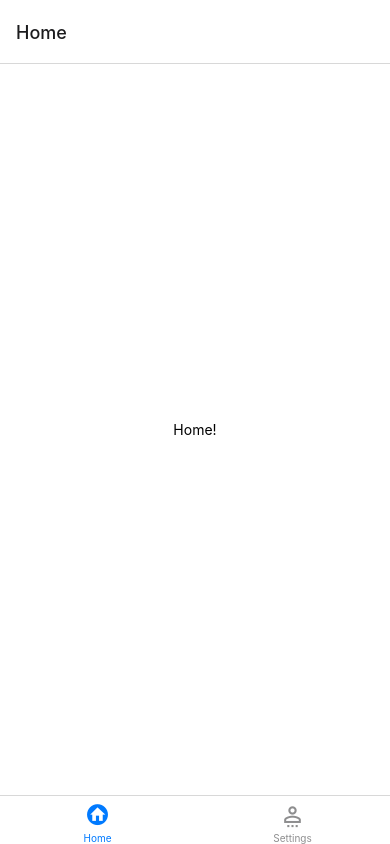
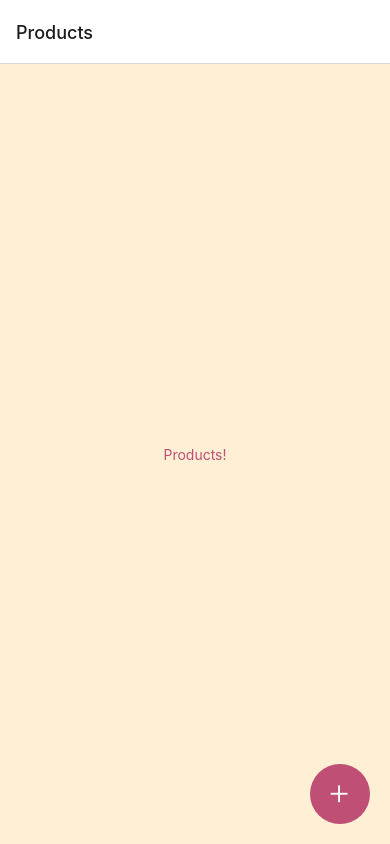
Before and after one commit to sergiycheck/products-react-native-app, a React Native app: screen / in a window 390 px wide. Built offline with nearby package versions, Linux system fonts and the light colour scheme.

Commit message:
feat: products, products-details screens

```diff
--- a/App.tsx
+++ b/App.tsx
@@ -1,51 +1,24 @@
-import { StatusBar } from "expo-status-bar";
-import { StyleSheet, Text, View } from "react-native";
+import MaterialCommunityIcons from "react-native-vector-icons/MaterialCommunityIcons";
 import { NavigationContainer } from "@react-navigation/native";
+import { Products } from "./src/features/products/products";
+import { createNativeStackNavigator } from '@react-navigation/native-stack';
+import { ProductDetails } from "./src/features/product-details/product-details";
 
-import { createBottomTabNavigator } from "@react-navigation/bottom-tabs";
+const Stack = createNativeStackNavigator();
 
-import MaterialCommunityIcons from "react-native-vector-icons/MaterialCommunityIcons";
-
-function HomeScreen() {
-  return (
-    <View style={styles.container}>
-      <Text>Home!</Text>
-    </View>
-  );
-}
-
-function SettingsScreen() {
-  return (
-    <View style={styles.container}>
-      <Text>Settings!</Text>
-    </View>
-  );
-}
-
-const Tab = createBottomTabNavigator();
+export const ScreenNames = {
+  Products: "Products",
+  ProductDetails: "ProductDetails",
+};
 
 function MyTabs() {
   return (
-    <Tab.Navigator
-      initialRouteName="Home"
-      screenOptions={({ route }) => ({
-        tabBarIcon: ({ focused, color, size }) => {
-          let iconName = "";
-
-          if (route.name === "Home") {
-            iconName = focused ? "home-circle" : "home-circle-outline";
-          } else if (route.name === "Settings") {
-            iconName = focused ? "account-settings" : "account-settings-outline";
-          }
-
-          // You can return any component that you like here!
-          return <MaterialCommunityIcons name={iconName} size={size} color={color} />;
-        },
-      })}
+    <Stack.Navigator
+      initialRouteName={ScreenNames.Products}
     >
-      <Tab.Screen name="Home" component={HomeScreen} />
-      <Tab.Screen name="Settings" component={SettingsScreen} />
-    </Tab.Navigator>
+      <Stack.Screen name={ScreenNames.Products} component={Products} />
+      <Stack.Screen  name={ScreenNames.ProductDetails} component={ProductDetails} />
+    </Stack.Navigator>
   );
 }
 
@@ -56,12 +29,3 @@ export default function App() {
     </NavigationContainer>
   );
 }
-
-const styles = StyleSheet.create({
-  container: {
-    flex: 1,
-    backgroundColor: "#fff",
-    alignItems: "center",
-    justifyContent: "center",
-  },
-});
--- a/package.json
+++ b/package.json
@@ -11,16 +11,19 @@
   "dependencies": {
     "@react-navigation/bottom-tabs": "^6.5.8",
     "@react-navigation/native": "^6.1.7",
+    "@react-navigation/native-stack": "^6.9.13",
     "expo": "~49.0.10",
     "expo-status-bar": "~1.6.0",
     "react": "18.2.0",
     "react-native": "0.72.4",
     "react-native-safe-area-context": "4.6.3",
     "react-native-screens": "~3.22.0",
-    "react-native-vector-icons": "^10.0.0"
+    "react-native-vector-icons": "^10.0.0",
+    "styled-components": "^6.0.7"
   },
   "devDependencies": {
     "@babel/core": "^7.20.0",
+    "@trivago/prettier-plugin-sort-imports": "^4.2.0",
     "@types/react": "^18.2.21",
     "@types/react-native-vector-icons": "^6.4.14",
     "typescript": "^5.2.2"
--- /dev/null
+++ b/src/features/product-details/product-details.tsx
@@ -0,0 +1,15 @@
+import { ScreenNames } from "../../../App";
+import { StyledButton, StyledContainer, StyledText } from "../../styled-app";
+
+export function ProductDetails({ navigation }: { navigation: any}) {
+  return (
+    <StyledContainer>
+      <StyledText>Product details!</StyledText>
+      <StyledButton
+        $primary={true}
+        title="Go back"
+        onPress={() => navigation.navigate(ScreenNames.Products)}
+      />
+    </StyledContainer>
+  );
+}
--- /dev/null
+++ b/src/features/products/products.tsx
@@ -0,0 +1,15 @@
+import { ScreenNames } from "../../../App";
+import { AddProductAbsolute, StyledButton, StyledContainer, StyledText } from "../../styled-app";
+import Icon from 'react-native-vector-icons/Ionicons'
+
+export function Products({ navigation }: { navigation: any }) {
+  return (
+    <StyledContainer>
+      <StyledText>Products!</StyledText>
+
+      <AddProductAbsolute onPress={() => navigation.navigate(ScreenNames.ProductDetails)} >
+        <Icon name="add-outline" size={30} color="#fff" />
+      </AddProductAbsolute>
+    </StyledContainer>
+  );
+}
--- /dev/null
+++ b/src/styled-app.ts
@@ -0,0 +1,38 @@
+import styled from "styled-components/native";
+
+export const StyledContainer = styled.View`
+  background-color: papayawhip;
+  flex: 1;
+  align-items: center;
+  justify-content: center;
+`;
+
+export const StyledText = styled.Text`
+  color: #bf4f74;
+`;
+
+export const StyledButton = styled.Button<{ $primary?: boolean; }>`
+  background: ${props => props.$primary ? "#BF4F74" : "white"};
+  color: ${props => props.$primary ? "white" : "#BF4F74"};
+
+  font-size: 1em;
+  margin: 1em;
+  padding: 0.25em 1em;
+  border: 2px solid #BF4F74;
+  border-radius: 3px;
+`;
+
+export const AddProductAbsolute = styled.TouchableOpacity`
+  position: absolute;
+  bottom: 20px;
+  right: 20px;
+  width: 60px;
+  height: 60px;
+  border-radius: 30px;
+  background-color: #BF4F74;
+  align-items: center;
+  justify-content: center;
+  display: flex;
+  justify-content: center;
+  align-items: center;
+`;
--- a/tsconfig.json
+++ b/tsconfig.json
@@ -1,6 +1,6 @@
 {
   "extends": "expo/tsconfig.base",
   "compilerOptions": {
-    "strict": true
+    "strict": true,
   }
 }
```
Also changed, not shown: 2 other files (tests, documents, lock files or other folders).
